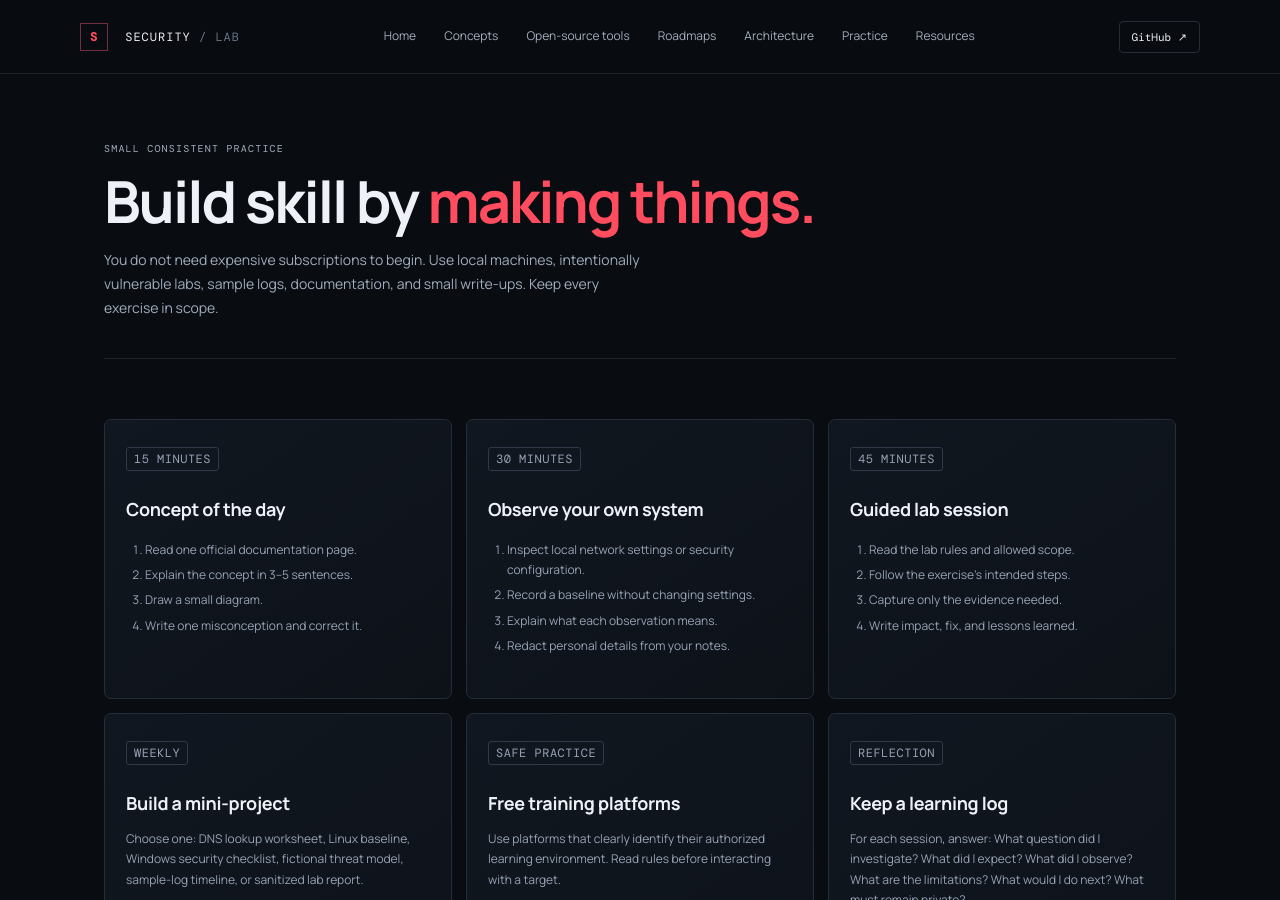
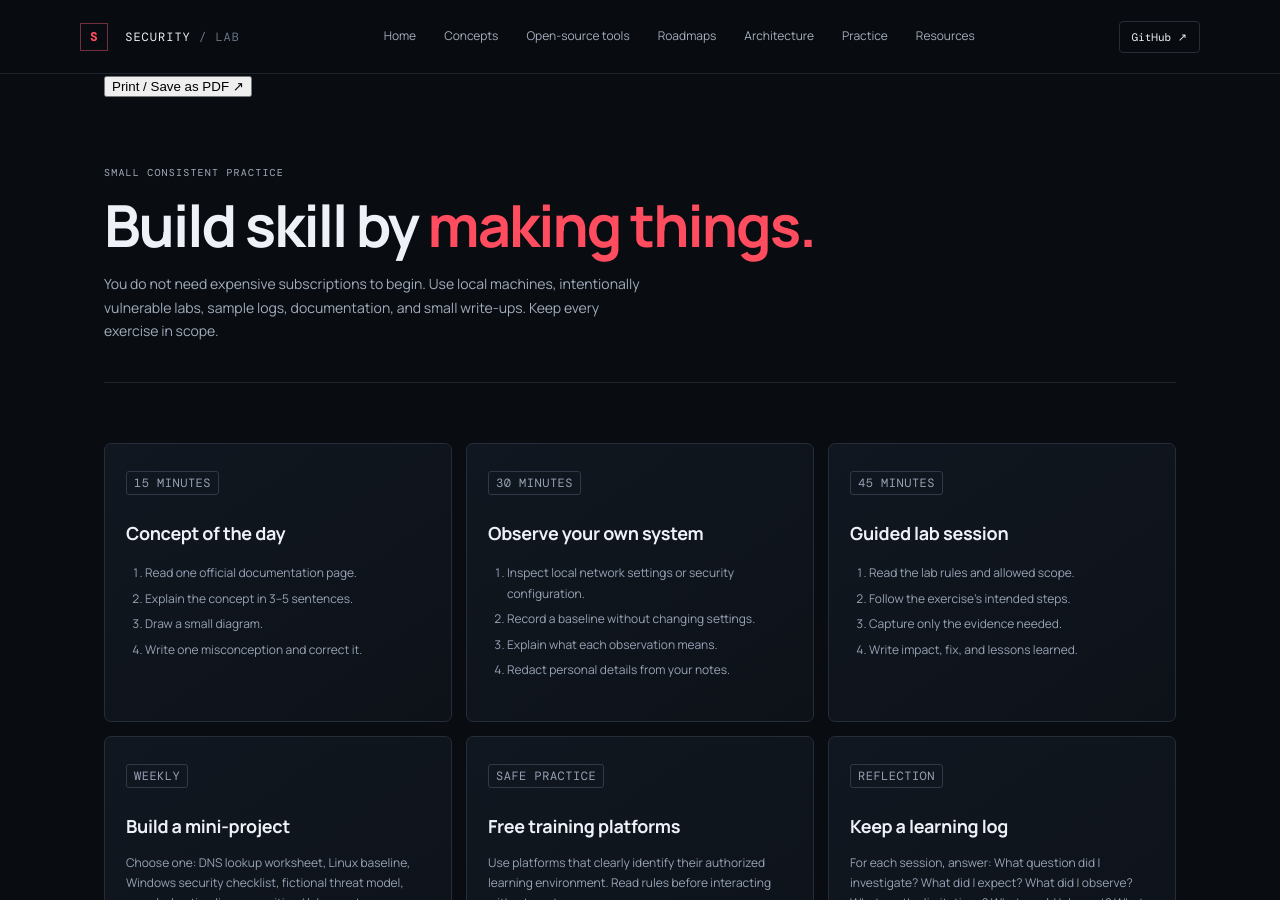
Before and after one commit to Learning-No/Cybersecurity-Learning-Lab, a Jekyll site: the page built from practice/index.md, in a window 1280 px wide and 900 px high. Built offline with Jekyll 4.4.1, drawn with Linux system fonts in a browser that asks for light colours.

Commit message:
Add print and save-as-PDF action to learning pages

```diff
--- a/_layouts/default.html
+++ b/_layouts/default.html
@@ -1,3 +1,3 @@
 <!doctype html>
 <html lang="en"><head><meta charset="utf-8"><meta name="viewport" content="width=device-width,initial-scale=1"><meta name="theme-color" content="#090c11"><meta name="description" content="{{ page.description | default: site.description | escape }}"><title>{% if page.title %}{{ page.title | escape }} · {% endif %}{{ site.title | escape }}</title><link rel="stylesheet" href="{{ '/assets/css/style.css' | relative_url }}"></head>
-<body><header class="topbar"><a class="brand" href="{{ '/' | relative_url }}"><b>S</b> SECURITY <span>/ LAB</span></a><nav aria-label="Main navigation"><a href="{{ '/' | relative_url }}">Home</a><a href="{{ '/concepts/' | relative_url }}">Concepts</a><a href="{{ '/tools/' | relative_url }}">Open-source tools</a><a href="{{ '/roadmaps/' | relative_url }}">Roadmaps</a><a href="{{ '/architecture/' | relative_url }}">Architecture</a><a href="{{ '/practice/' | relative_url }}">Practice</a><a href="{{ '/resources/' | relative_url }}">Resources</a></nav><a class="github" href="https://github.com/Learning-No/Cybersecurity-Learning-Lab" target="_blank" rel="noopener">GitHub ↗</a></header><main>{{ content }}</main><footer>CYBERSECURITY LEARNING LAB <span>Learn responsibly. Test only with permission.</span><a href="https://github.com/Learning-No/Cybersecurity-Learning-Lab">Source ↗</a></footer><script src="{{ '/assets/js/app.js' | relative_url }}" defer></script></body></html>
+<body><header class="topbar"><a class="brand" href="{{ '/' | relative_url }}"><b>S</b> SECURITY <span>/ LAB</span></a><nav aria-label="Main navigation"><a href="{{ '/' | relative_url }}">Home</a><a href="{{ '/concepts/' | relative_url }}">Concepts</a><a href="{{ '/tools/' | relative_url }}">Open-source tools</a><a href="{{ '/roadmaps/' | relative_url }}">Roadmaps</a><a href="{{ '/architecture/' | relative_url }}">Architecture</a><a href="{{ '/practice/' | relative_url }}">Practice</a><a href="{{ '/resources/' | relative_url }}">Resources</a></nav><a class="github" href="https://github.com/Learning-No/Cybersecurity-Learning-Lab" target="_blank" rel="noopener">GitHub ↗</a></header><main>{% if page.url contains '/concepts/' or page.url contains '/tools/' or page.url contains '/roadmaps/' or page.url contains '/architecture/' or page.url contains '/practice/' or page.url contains '/resources/' %}<div class="page-actions"><button type="button" onclick="window.print()">Print / Save as PDF ↗</button></div>{% endif %}{{ content }}</main><footer>CYBERSECURITY LEARNING LAB <span>Learn responsibly. Test only with permission.</span><a href="https://github.com/Learning-No/Cybersecurity-Learning-Lab">Source ↗</a></footer><script src="{{ '/assets/js/app.js' | relative_url }}" defer></script></body></html>
```
